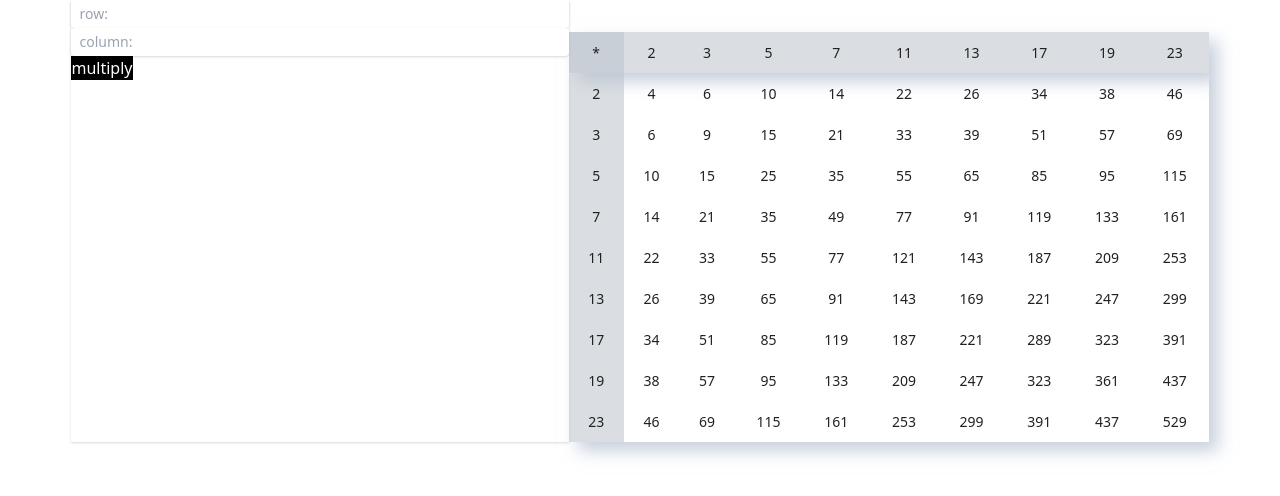
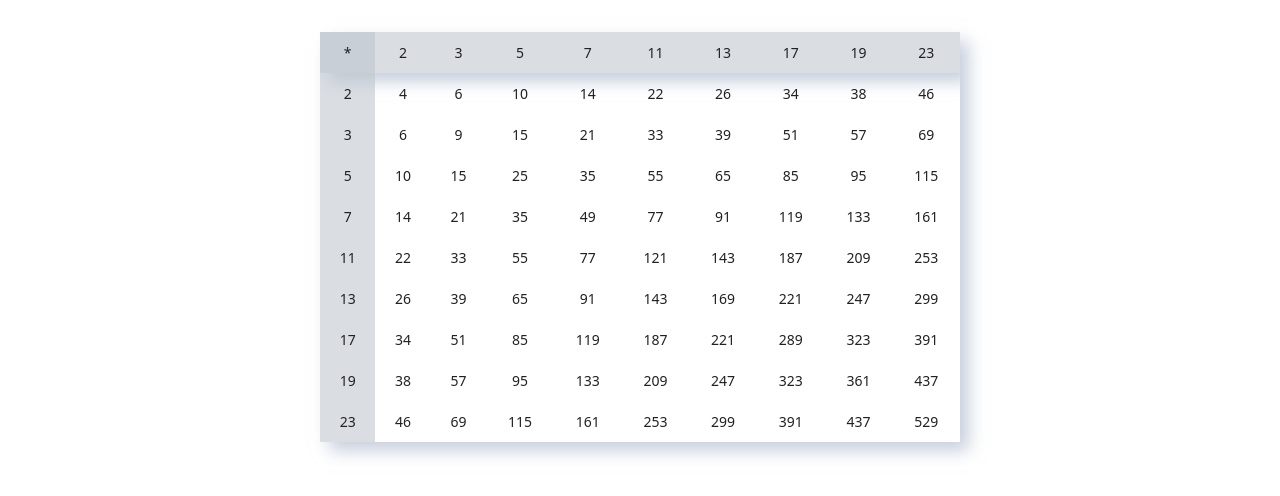
Before and after one commit to kromate/lixy-code-test, a Nuxt app: page / in a window 1280 px wide. Shown: the top 496 px of the page. Built offline with nearby package versions, Linux system fonts and the light colour scheme.

Commit message:
updated readMe

```diff
--- a/pages/index.vue
+++ b/pages/index.vue
@@ -20,13 +20,14 @@ export default {
   name:"Home",
   data(){
     return{
-      show:true,
+      show:false,
       row:'',
       column:'',
       tableData:''
     }
   },
   created(){
+    // on create display a table of 10 prime number, check the readme for an alternate method
 this.create(30,30)
   },
   methods:{
@@ -49,8 +50,7 @@ return PrimeArray
     create(x, y){
      const row =[1, ...this.generatePrimeArray(x)];
     const  column =[1, ...this.generatePrimeArray(y)];
-    console.log(row);
-    console.log(column);
+
       let tableBuilder = `<table class="neumorphic">`;
 
 
```
Also changed, not shown: 1 other file (tests, documents, lock files or other folders).
